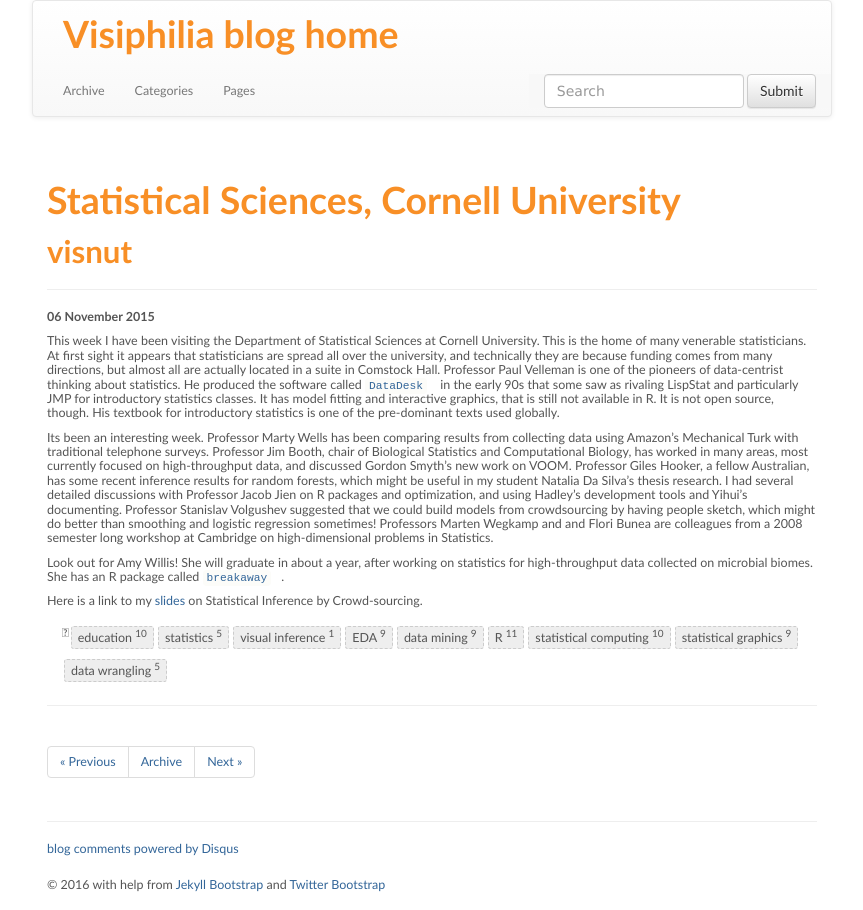
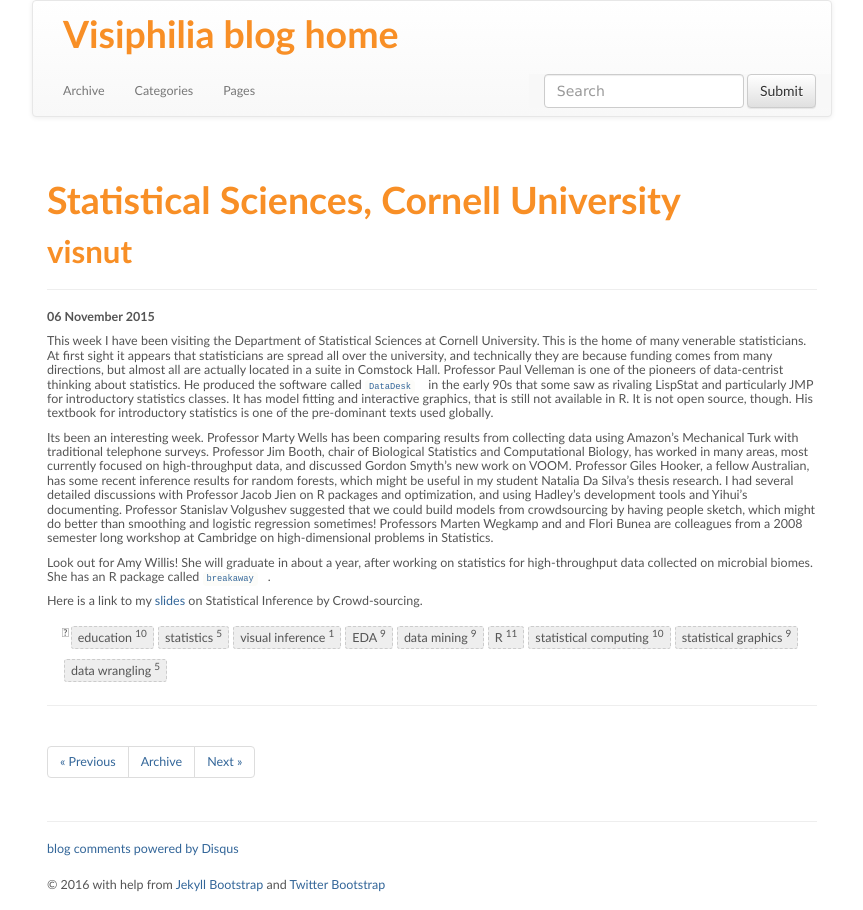
Before and after one commit to visiphilia/visiphilia.github.io, a Jekyll site: the page built from _posts/2015-11-06-cornell-statistics.md, in a window 1280 px wide. Shown: the whole page, without its empty margins (208-1071 px from the left). Built offline with Jekyll 4.4.1, drawn with Linux system fonts in a browser that asks for light colours; nearby versions of some CDN libraries; comment, search, counter and statistics services are not loaded.

Commit message:
code size

```diff
--- a/css/blogstyle.css
+++ b/css/blogstyle.css
@@ -144,8 +144,7 @@ img.float-left {
 code {
     margin: 10px 10px 0px 0px;
     text-align: left;
-    overflow: auto;
-    font: 0.9em/0.7em 'courier new', monospace;
+    font: 0.7em/0.7em 'courier new', monospace;
   /* white-space: pre; */
     background: #FCFCF9;
     color: #336699;
```
